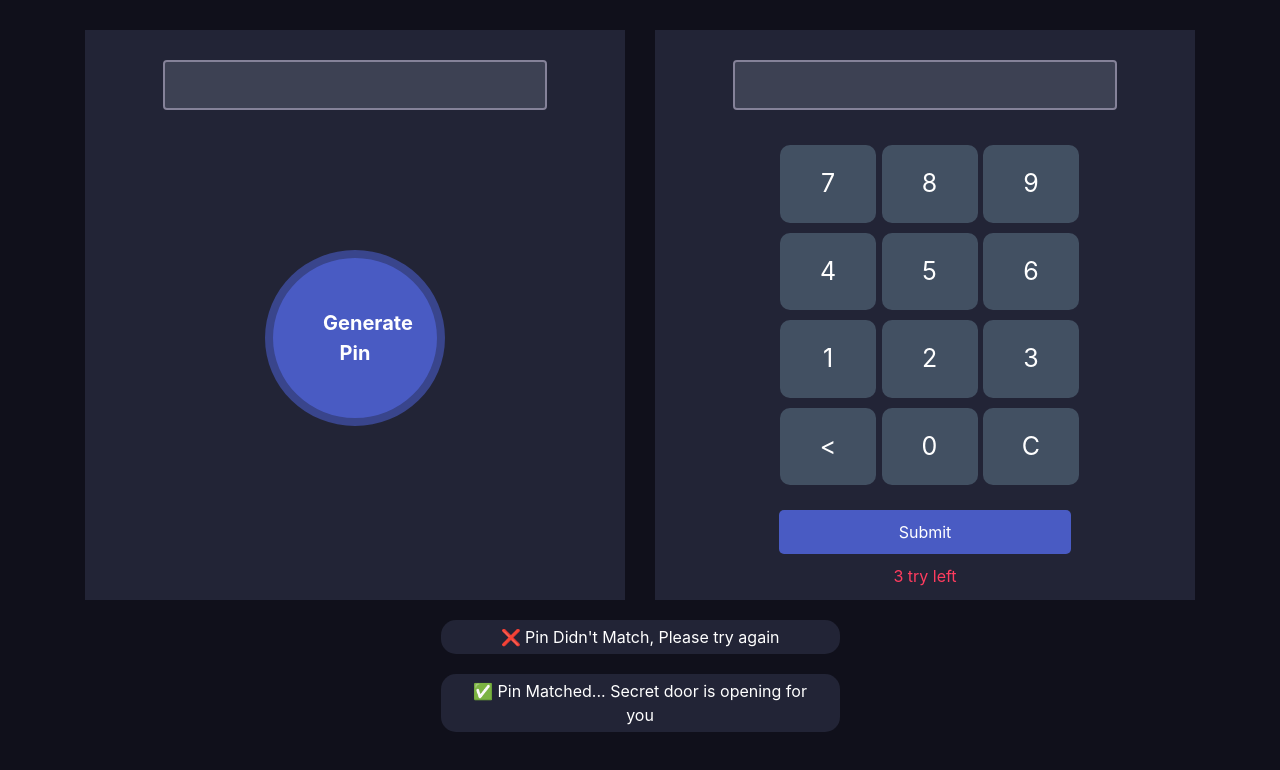
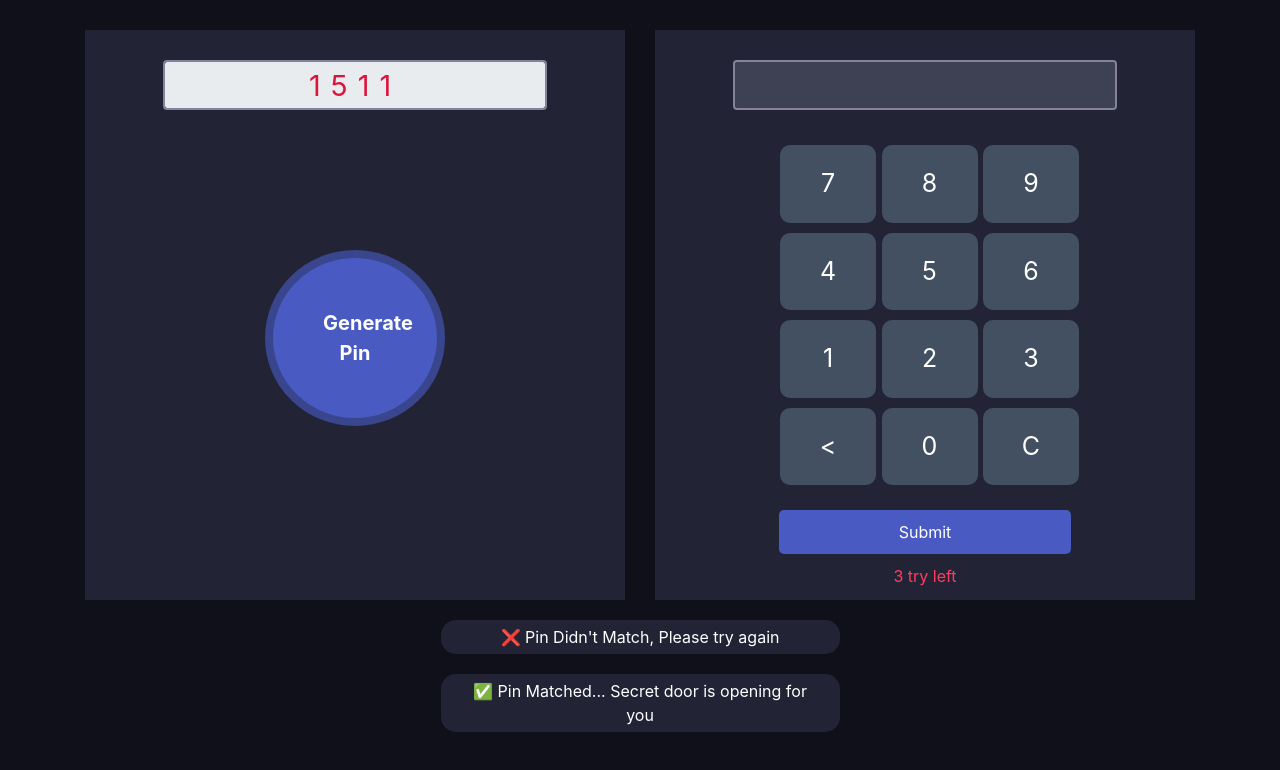
Before and after one commit to ShahidulIslam32/M-28-Shopping-Cart-Pin-Matcher, a plain HTML site: page Pin Matcher/index.html in a window 1280 px wide. Both pictures are taken after a click on the button "Generate Pin". Drawn offline with nearby package versions, Linux system fonts and the light colour scheme.

Commit message:
pin generate done

```diff
--- a/Pin Matcher/index.html
+++ b/Pin Matcher/index.html
@@ -12,8 +12,8 @@
         <div class="row">
             <div class="col-md-6">
                 <div class="pin-generator half-width">
-                    <input class="form-control" type="text">
-                    <button class="generate-btn">Generate Pin</button>
+                    <input disabled id="display-pin" class="form-control" type="text">
+                    <button onclick="generatePin()" class="generate-btn">Generate Pin</button>
                 </div>
             </div>
             <div class="col-md-6">
--- a/Pin Matcher/pin.js
+++ b/Pin Matcher/pin.js
@@ -0,0 +1,25 @@
+function getPin(){
+    let pin = Math.round(Math.random()*10000)
+    let stringPin = pin + '';
+    if(stringPin.length == 4){
+        return pin
+    }
+    else{
+        alert('We Find A 3 Digit Pin !! Please Generate A New pin Again !!')
+        return getPin()
+    }
+}
+
+function generatePin(){
+    const pin = getPin()
+    let displayValue = document.getElementById('display-pin')
+    if (displayValue < 4){
+        alert('Write A 4 Digit Pin Only !!')
+    }
+    displayValue.value = pin
+    displayValue.style.textAlign = 'center'
+    displayValue.style.fontSize = '1.8em'
+    displayValue.style.letterSpacing = '10px'
+    displayValue.style.color = 'crimson'
+
+}
--- a/Pin Matcher/style.css
+++ b/Pin Matcher/style.css
@@ -46,6 +46,7 @@ input[type='text']:focus {
     background-color: #3D4153;
     color: #fff;
     font-size: 20px;
+
 }
 .numbers {
     margin: 30px 0;
```
